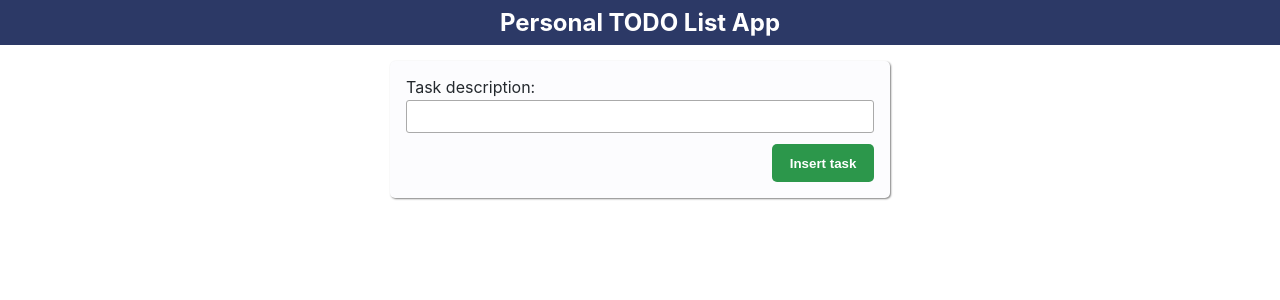
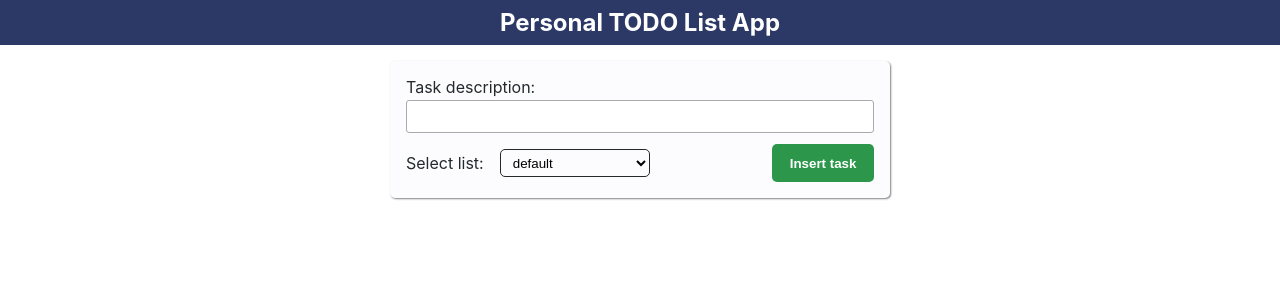
Before and after one commit to krivdat/todo-app, a React (Create React App) app: page / in a window 1280 px wide. Shown: the top 300 px of the page. Built offline with nearby package versions, Linux system fonts and the light colour scheme.

Commit message:
added option to select different lists - hardcoded

```diff
--- a/src/InsertForm.js
+++ b/src/InsertForm.js
@@ -16,8 +16,21 @@ export default function InsertForm(props) {
           onChange={props.onInputChange}
         />
 
+        <div className="form-validation">{props.validation}</div>
+
         <div className="form-footer">
-          <div className="form-validation">{props.validation}</div>
+          <label classname="input-label" htmlFor="cat-sel">
+            Select list:
+          </label>
+          <select
+            id="cat-sel"
+            className="category-selector"
+            onChange={props.onCategoryChange}
+          >
+            <option value="main">default</option>
+            <option value="shopping">shopping</option>
+            <option value="coding">coding</option>
+          </select>
           <button className="btn btn-submit" type="submit">
             Insert task
           </button>
--- a/src/ListItems.js
+++ b/src/ListItems.js
@@ -5,7 +5,9 @@ export default function ListItems(props) {
     return (
       <div className="list-items">
         <ul>
-          {props.todoItems.map((item) => (
+          {props.todoItems
+            .filter((item) => item.category === props.selectedCategory)
+            .map((item) => (
               <li key={item.id}>
                 <span className="item-description">{item.desc}</span>
                 <span
--- a/src/TodoList.js
+++ b/src/TodoList.js
@@ -3,19 +3,18 @@ import InsertForm from './InsertForm.js';
 import ListItems from './ListItems.js';
 
 export default function TodoList() {
-  const [todoItems, setTodoItems] = useState(
-    () => JSON.parse(localStorage.getItem('todoList')) || []
-  );
+  const [todoItems, setTodoItems] = useState([]);
   const [inputDesc, setInputDesc] = useState('');
-  const [validation, setValidation] = useState('');
+  const [selectedCategory, setSelectedCategory] = useState('default');
+  const [validation, setValidation] = useState(true);
 
+  // load data from localstorage on first run
   useEffect(() => {
-    if (todoItems.length === 0) {
-      document.title = 'TODO App - empty';
-    } else {
-      document.title = `TODO App - ${todoItems.length} items`;
-    }
-    // store updated data to localstorage
+    setTodoItems(JSON.parse(localStorage.getItem('todoList')) || []);
+  }, []);
+
+  // store updated data to localstorage
+  useEffect(() => {
     localStorage.setItem('todoList', JSON.stringify(todoItems));
   }, [todoItems]);
 
@@ -32,6 +31,7 @@ export default function TodoList() {
       {
         id: Date.now(),
         desc: inputDesc,
+        category: selectedCategory,
       },
     ];
     setTodoItems(todoItemsNew);
@@ -53,6 +53,10 @@ export default function TodoList() {
     setValidation('');
   }
 
+  function handleCategoryChange(e) {
+    setSelectedCategory(e.target.value);
+  }
+
   return (
     <div className="todo-list">
       <InsertForm
@@ -60,12 +64,14 @@ export default function TodoList() {
         validation={validation}
         onInsertSubmit={handleInsertSubmit}
         onInputChange={handleInputChange}
+        onCategoryChange={handleCategoryChange}
       />
 
       <div className="filter-form hidden">filter-form</div>
 
       <ListItems
         todoItems={todoItems}
+        selectedCategory={selectedCategory}
         onDeleteTask={handleDeleteTask}
         onDeleteAll={handleDeleteAll}
       />
--- a/src/index.css
+++ b/src/index.css
@@ -82,6 +82,16 @@ body {
   align-items: center;
 }
 
+.category-selector {
+  min-width: 150px;
+  padding: 0.3rem 0.5rem;
+  margin-left: 1rem;
+  border: none;
+  border-radius: 5px;
+  border: 1px solid var(--page-text-color);
+  background-color: var(--boxes-bg-clr);
+}
+
 .btn {
   min-width: 100px;
   padding: 0.7rem 1.1rem;
@@ -102,6 +112,7 @@ body {
 .btn-submit {
   background-color: var(--primary-clr);
   font-weight: 700;
+  margin-left: auto;
 }
 
 .btn-danger {
```
Lines whose indentation alone changed are shown as unchanged.
